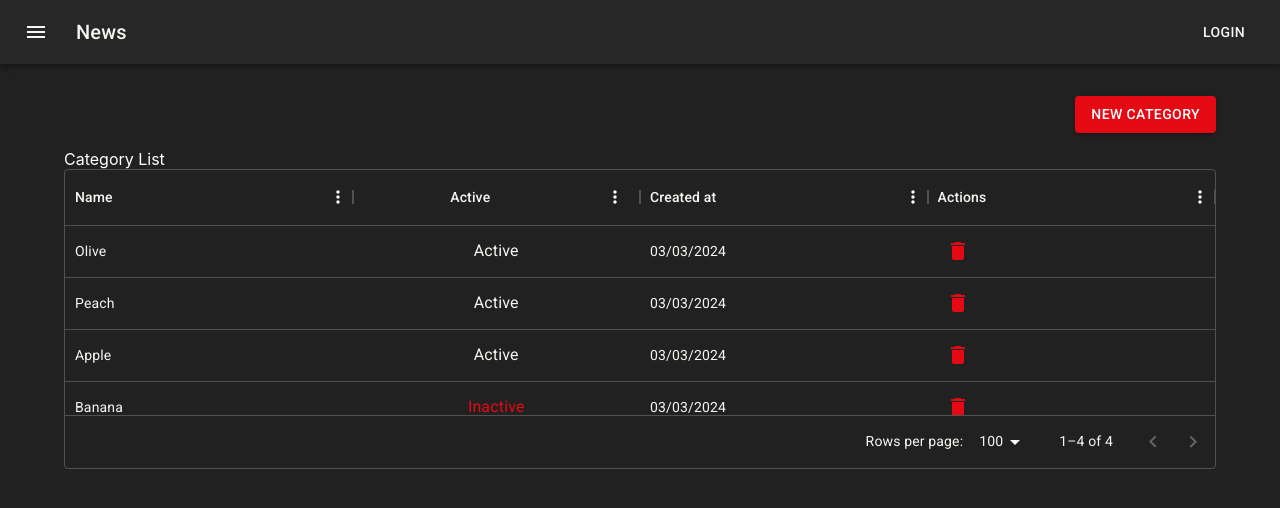
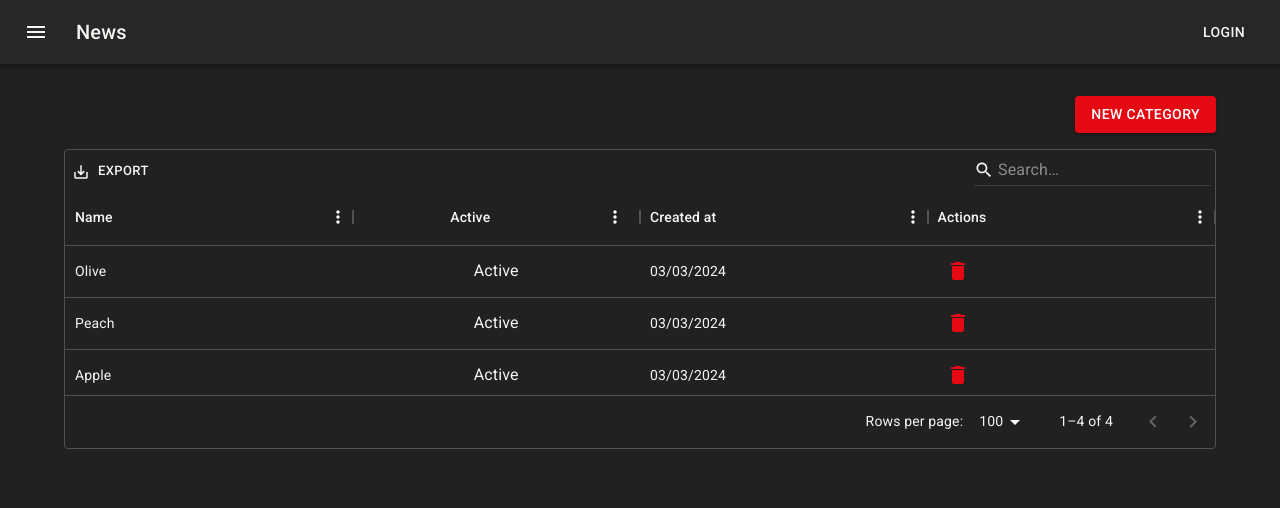
Before and after one commit to devfilipealmeida/codeflix-reactjs-typescript, a React (Create React App) app: page / in a window 1280 px wide. Shown: the top 508 px of the page. Built offline with nearby package versions, Linux system fonts and the light colour scheme.

Commit message:
adicionados filtros e as actions do grid de categories

```diff
--- a/src/features/categories/CategoryList.tsx
+++ b/src/features/categories/CategoryList.tsx
@@ -2,7 +2,7 @@ import { Box, Button, IconButton, Typography } from "@mui/material";
 import { useAppSelector } from "../../app/hooks";
 import { selectCategories } from "./categorySlice";
 import { Link } from "react-router-dom";
-import { DataGrid, GridColDef, GridRenderCellParams, GridRowsProp } from "@mui/x-data-grid";
+import { DataGrid, GridColDef, GridRenderCellParams, GridRowsProp, GridToolbar } from "@mui/x-data-grid";
 import DeleteIcon from "@mui/icons-material/Delete";
 
 export const CategoryList = () => {
@@ -22,11 +22,6 @@ export const CategoryList = () => {
       headerName: "Name",
       flex: 1,
     },
-    // {
-    //   field: "description",
-    //   headerName: "Description",
-    //   flex: 1,
-    // },
     {
       field: "isActive",
       headerName: "Active",
@@ -80,14 +75,22 @@ export const CategoryList = () => {
           New Category
         </Button>
       </Box>
-        Category List
-        {/* {categories.map((category) => (
-            <Typography key={category.id}>
-              {category.name}
-            </Typography>
-        ))} */}
         <div style={{ height: 300, width: "100%" }}>
-          <DataGrid rows={rows} columns={columns} />
+          <DataGrid
+            rows={rows}
+            columns={columns}
+            disableColumnSelector={true}
+            disableRowSelectionOnClick={true}
+            disableColumnFilter={true}
+            disableDensitySelector={true}
+            components={{ Toolbar: GridToolbar }}
+            componentsProps={{
+              toolbar: {
+                showQuickFilter: true,
+                quickFilterProps: { debounceMs: 500 }
+              }
+            }}
+            />
         </div>
     </Box>
   )
```
